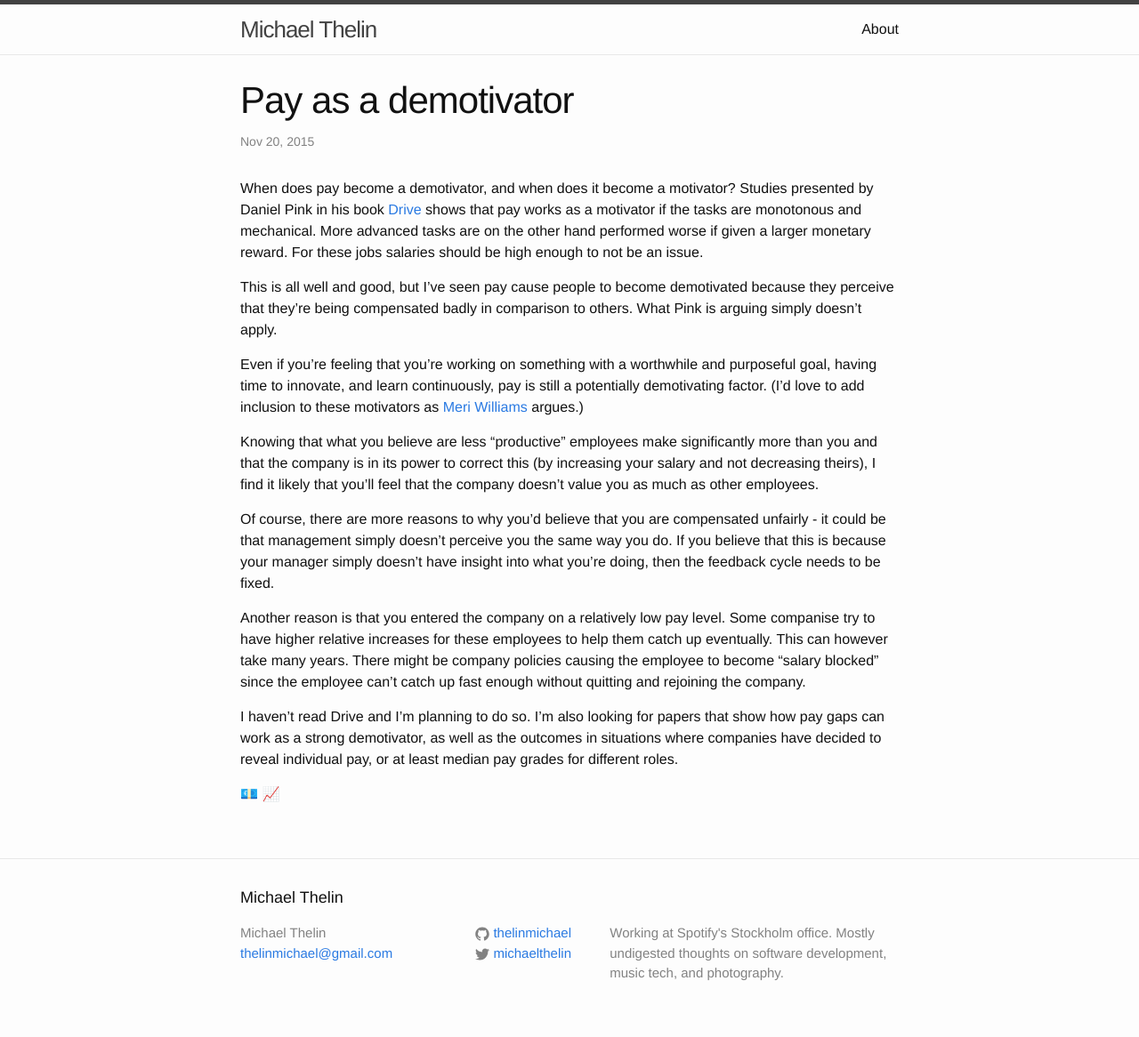
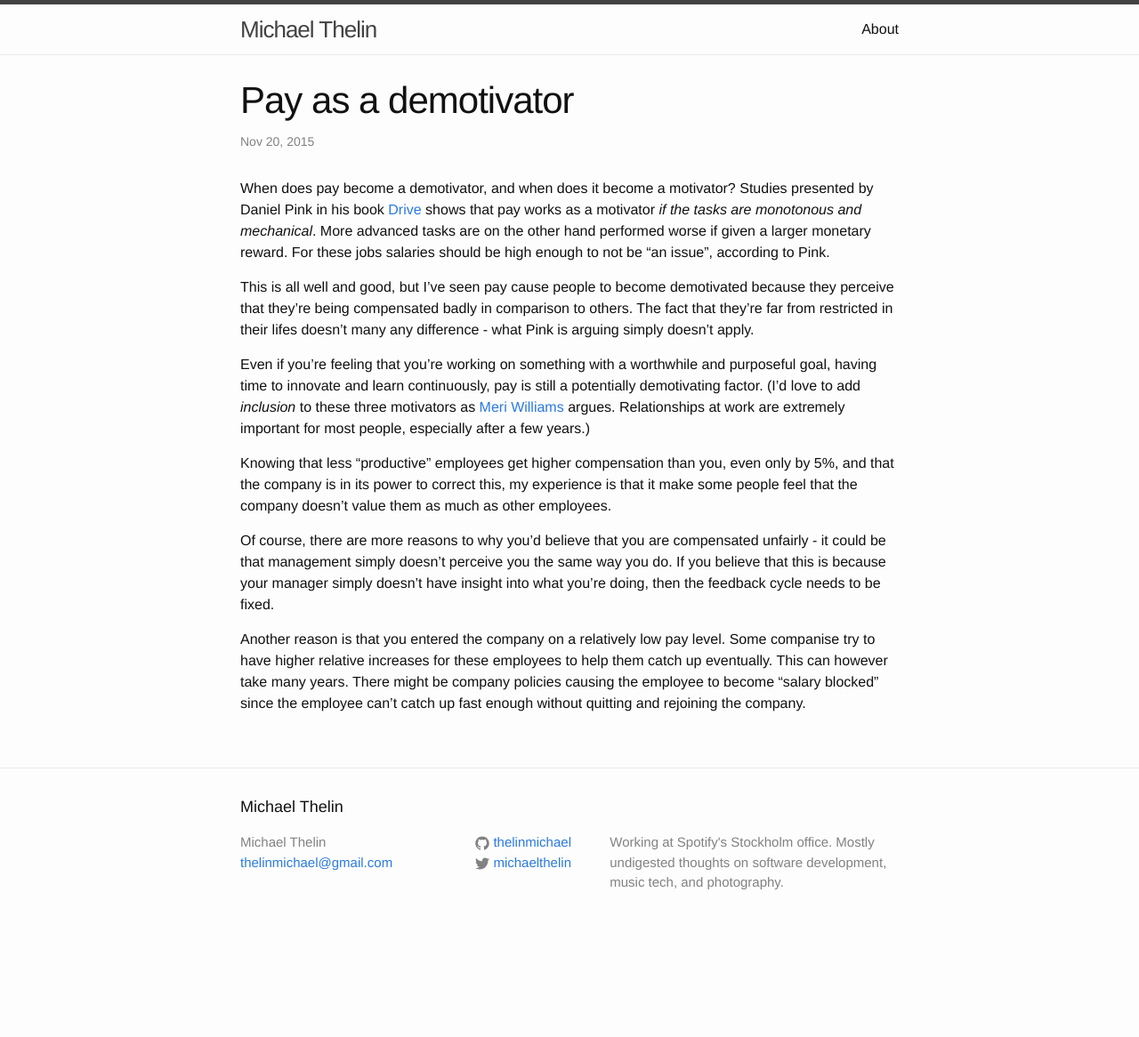
Before and after one commit to thelinmichael/thelinmichael.github.io, a Jekyll site: the page built from _posts/2015-11-28-pay-and-motivation.md, in a window 1280 px wide. Shown: the whole page at 89% size. Built offline with Jekyll 4.4.1, drawn with Linux system fonts in a browser that asks for light colours; emoji names are drawn with the system emoji font; after the commit the page ends 1064 px from its top, so only the background shows below that.

Commit message:
Brush up older blog post

```diff
--- a/_posts/2015-11-28-pay-and-motivation.md
+++ b/_posts/2015-11-28-pay-and-motivation.md
@@ -4,18 +4,14 @@ title:  "Pay as a demotivator"
 date:   2015-11-20 23:44:43
 categories: management
 ---
-When does pay become a demotivator, and when does it become a motivator? Studies presented by Daniel Pink in his book [Drive](http://www.amazon.com/Drive-Surprising-Truth-About-Motivates/dp/1594484805) shows that pay works as a motivator   if the tasks are monotonous and mechanical. More advanced tasks are on the other hand performed worse if given a larger monetary reward. For these jobs salaries should be high enough to not be an issue.
+When does pay become a demotivator, and when does it become a motivator? Studies presented by Daniel Pink in his book [Drive](http://www.amazon.com/Drive-Surprising-Truth-About-Motivates/dp/1594484805) shows that pay works as a motivator _if the tasks are monotonous and mechanical_. More advanced tasks are on the other hand performed worse if given a larger monetary reward. For these jobs salaries should be high enough to not be "an issue", according to Pink.
 
-This is all well and good, but I've seen pay cause people to become demotivated because they perceive that they're being compensated badly in comparison to others. What Pink is arguing simply doesn't apply.
+This is all well and good, but I've seen pay cause people to become demotivated because they perceive that they're being compensated badly in comparison to others. The fact that they're far from restricted in their lifes doesn't many any difference - what Pink is arguing simply doesn't apply.
 
-Even if you're feeling that you're working on something with a worthwhile and purposeful goal, having time to innovate, and learn continuously, pay is still a potentially demotivating factor. (I'd love to add inclusion to these motivators as [Meri Williams](http://blog.meriwilliams.com/) argues.)
+Even if you're feeling that you're working on something with a worthwhile and purposeful goal, having time to innovate and learn continuously, pay is still a potentially demotivating factor. (I'd love to add _inclusion_ to these three motivators as [Meri Williams](http://blog.meriwilliams.com/) argues. Relationships at work are extremely important for most people, especially after a few years.)
 
-Knowing that what you believe are less "productive" employees make significantly more than you and that the company is in its power to correct this (by increasing your salary and not decreasing theirs), I find it likely that you'll feel that the company doesn't value you as much as other employees.
+Knowing that less "productive" employees get higher compensation than you, even only by 5%, and that the company is in its power to correct this, my experience is that it make some people feel that the company doesn't value them as much as other employees.
 
 Of course, there are more reasons to why you'd believe that you are compensated unfairly - it could be that management simply doesn't perceive you the same way you do. If you believe that this is because your manager simply doesn't have insight into what you're doing, then the feedback cycle needs to be fixed.
 
 Another reason is that you entered the company on a relatively low pay level. Some companise try to have higher relative increases for these employees to help them catch up eventually. This can however take many years. There might be company policies causing the employee to become "salary blocked" since the employee can't catch up fast enough without quitting and rejoining the company.
-
-I haven't read Drive and I'm planning to do so. I'm also looking for papers that show how pay gaps can work as a strong demotivator, as well as the outcomes in situations where companies have decided to reveal individual pay, or at least median pay grades for different roles.
-
-:euro: :chart_with_upwards_trend:
```
